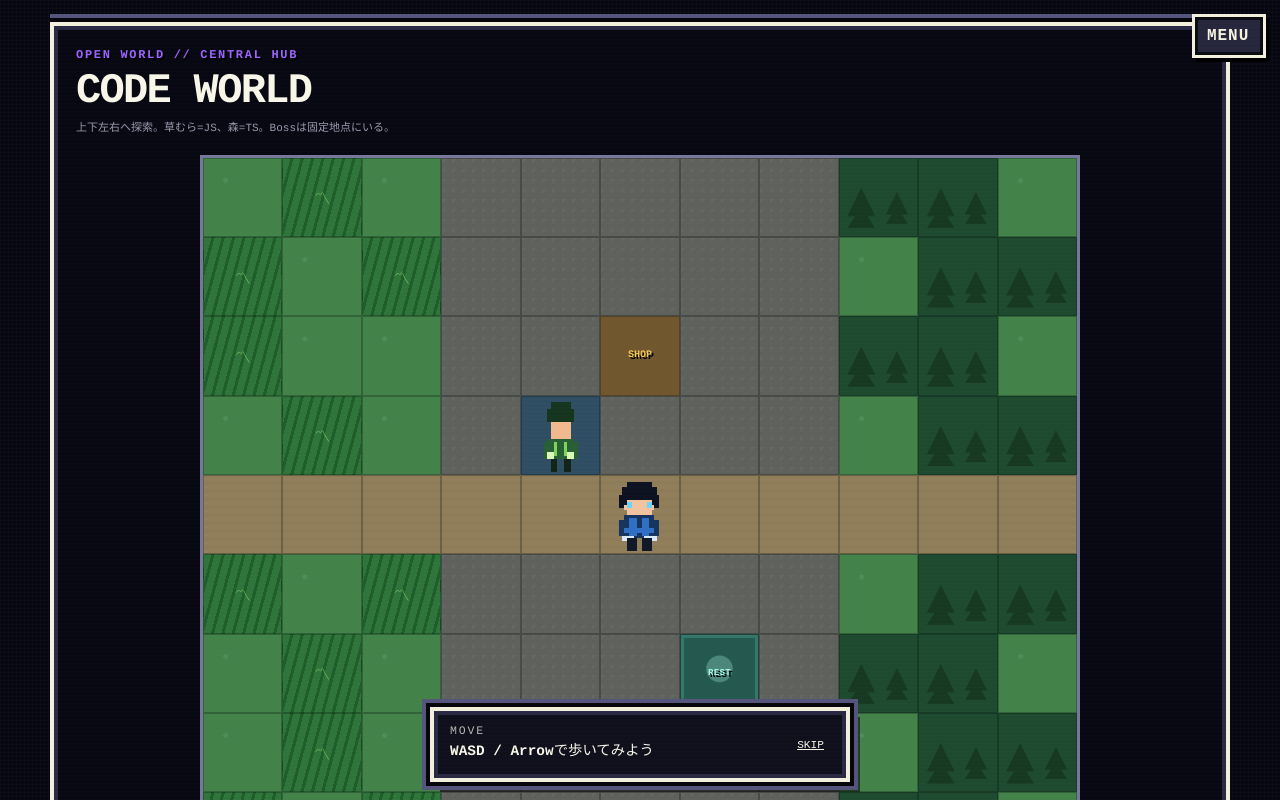
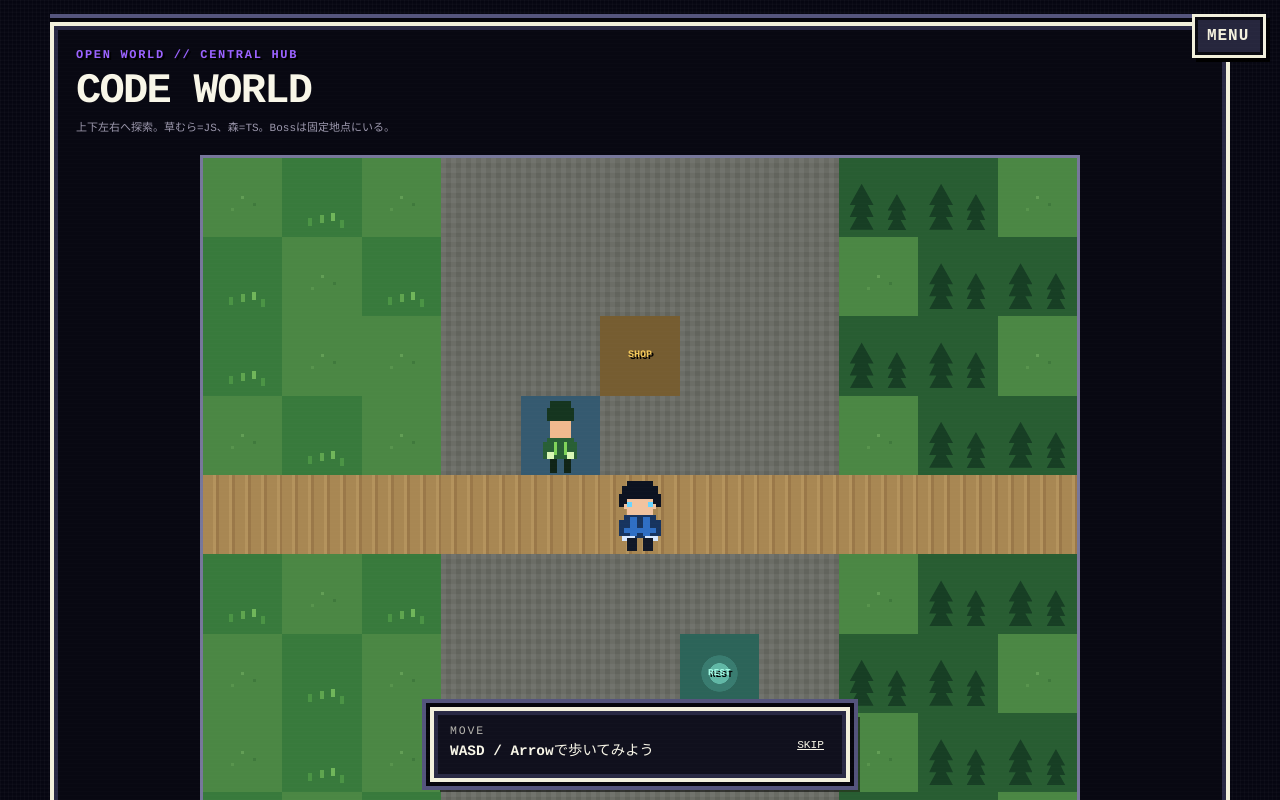
Before and after one commit to mui-1729/code-reading-rpg, a React (Vite) app: page /world in a window 1280 px wide. Shown: the top 800 px of the page. Built offline with nearby package versions, Linux system fonts and the light colour scheme.

Commit message:
style: remove grid seams and unify 8-bit overworld terrain

```diff
--- a/src/world.css
+++ b/src/world.css
@@ -51,11 +51,12 @@
   display: grid;
   grid-template-columns: repeat(11, minmax(0, 1fr));
   grid-template-rows: repeat(9, minmax(0, 1fr));
+  gap: 0;
   width: min(100%, 880px);
   aspect-ratio: 11 / 9;
   margin: 0 auto;
   overflow: hidden;
-  background: #1d3b23;
+  background: #3f7d3d;
 }
 
 .world-tile {
@@ -64,106 +65,108 @@
   min-height: 0;
   display: grid;
   place-items: center;
-  overflow: hidden;
-  border: 1px solid rgba(3, 9, 6, .26);
+  overflow: visible;
+  border: 0;
 }
 
 .terrain-grass {
-  background:
-    radial-gradient(circle at 28% 28%, rgba(255,255,255,.07) 0 2px, transparent 3px),
-    #43834a;
+  background: #4b8744;
+}
+
+.terrain-grass::after {
+  content: '';
+  position: absolute;
+  width: 3px;
+  height: 3px;
+  background: #6da85d;
+  box-shadow: 12px 7px 0 #3b7439, -10px 12px 0 #5e9a51;
+  opacity: .7;
 }
 
 .terrain-tall-grass {
-  background:
-    repeating-linear-gradient(105deg, transparent 0 7px, rgba(18, 73, 26, .55) 7px 10px),
-    #2f753b;
+  background: #387a3c;
 }
 
 .terrain-tall-grass::after {
-  content: '〽';
-  color: #8bd16d;
-  font-size: clamp(8px, 1.7vw, 16px);
-  opacity: .78;
+  content: '';
+  position: absolute;
+  width: 4px;
+  height: 8px;
+  bottom: 18%;
+  background: #5fa54f;
+  box-shadow:
+    -12px 3px 0 #4b9445,
+    11px -2px 0 #70b65a,
+    20px 5px 0 #4b9445;
 }
 
 .terrain-forest {
-  background: #1e4b30;
+  background: #285d32;
 }
 
 .terrain-forest::before,
 .terrain-forest::after {
   content: '';
   position: absolute;
-  width: 36%;
-  height: 52%;
-  bottom: 10%;
-  background: #173821;
-  clip-path: polygon(50% 0, 100% 70%, 72% 70%, 100% 100%, 0 100%, 28% 70%, 0 70%);
+  bottom: 9%;
+  width: 30%;
+  height: 58%;
+  background: #173e24;
+  clip-path: polygon(50% 0, 100% 46%, 76% 46%, 100% 72%, 70% 72%, 100% 100%, 0 100%, 30% 72%, 0 72%, 24% 46%, 0 46%);
 }
 
-.terrain-forest::before { left: 10%; }
-.terrain-forest::after { right: 8%; transform: scale(.8); }
+.terrain-forest::before { left: 14%; }
+.terrain-forest::after { right: 12%; transform: scale(.78); transform-origin: bottom center; }
 
 .terrain-road {
   background:
-    repeating-linear-gradient(0deg, rgba(255,255,255,.025) 0 4px, transparent 4px 8px),
-    #8e7b57;
+    repeating-linear-gradient(90deg, #a88753 0 10px, #b4935d 10px 13px, #9a7849 13px 16px);
 }
 
 .terrain-town {
   background:
-    linear-gradient(135deg, rgba(255,255,255,.04) 25%, transparent 25%) 0 0 / 10px 10px,
-    #5f615d;
+    linear-gradient(90deg, rgba(255,255,255,.055) 50%, transparent 50%) 0 0 / 10px 10px,
+    linear-gradient(rgba(255,255,255,.045) 50%, transparent 50%) 0 0 / 10px 10px,
+    #62645d;
 }
 
 .terrain-mountain {
-  background: #3b4652;
-  box-shadow: inset 0 -7px 0 #283039;
+  background: #414a51;
 }
 
 .terrain-mountain::after {
-  content: '▲';
-  color: #71808c;
-  font-size: clamp(10px, 2vw, 19px);
+  content: '';
+  width: 72%;
+  height: 70%;
+  background: #66727a;
+  clip-path: polygon(50% 0, 100% 100%, 0 100%);
+  box-shadow: inset 0 -8px 0 #30383e;
 }
 
 .terrain-water {
   background:
-    repeating-linear-gradient(0deg, rgba(255,255,255,.08) 0 2px, transparent 2px 7px),
-    #28628d;
+    repeating-linear-gradient(0deg, #2c6994 0 5px, #3a79a4 5px 7px, #276087 7px 11px);
 }
 
-.terrain-boss {
-  background: #4a2338;
-  box-shadow: inset 0 0 0 3px rgba(255, 78, 124, .25);
-}
-
-.terrain-shop {
-  background: #70572d;
-}
-
-.terrain-npc {
-  background: #304e63;
-}
+.terrain-boss { background: #51263c; }
+.terrain-shop { background: #765d31; }
+.terrain-npc { background: #355a70; }
 
 .terrain-recovery {
   background:
-    radial-gradient(circle at 50% 44%, rgba(176, 255, 238, .28) 0 22%, transparent 24%),
-    #24594f;
-  box-shadow: inset 0 0 0 3px rgba(121, 255, 225, .18);
+    radial-gradient(circle at 50% 50%, #61b8a6 0 18%, #397c70 19% 32%, transparent 33%),
+    #2c6459;
 }
 
 .terrain-treasure {
   background:
-    radial-gradient(circle at 50% 45%, rgba(255, 219, 111, .24) 0 24%, transparent 26%),
-    #68512d;
-  box-shadow: inset 0 0 0 3px rgba(255, 210, 92, .16);
+    radial-gradient(circle at 50% 50%, #9c7b38 0 20%, transparent 21%),
+    #6d5731;
 }
 
 .world-object {
   position: relative;
-  z-index: 2;
+  z-index: 4;
   padding: 3px 4px;
   font-size: clamp(6px, 1.2vw, 10px);
   font-weight: 900;
@@ -189,18 +192,24 @@
   opacity: .7;
 }
 
-.world-player-sprite {
+.world-player-sprite,
+.world-follower-sprite {
   position: absolute;
-  z-index: 5;
+  z-index: 6;
   display: grid;
   place-items: center;
-  width: 48%;
+  width: 56%;
   aspect-ratio: 1;
+  pointer-events: none;
+}
+
+.world-player-sprite {
   color: #d8f6ff;
-  background: #1d2943;
-  border: 2px solid #9bd8ff;
-  box-shadow: 3px 3px 0 rgba(0,0,0,.38);
   font-size: clamp(8px, 1.5vw, 15px);
+}
+
+.world-follower-sprite {
+  z-index: 5;
 }
 
 .world-message {
@@ -277,5 +286,6 @@
 }
 
 @media (prefers-reduced-motion: reduce) {
-  .world-player-sprite { transition: none; }
+  .world-player-sprite,
+  .world-follower-sprite { transition: none; }
 }
```
